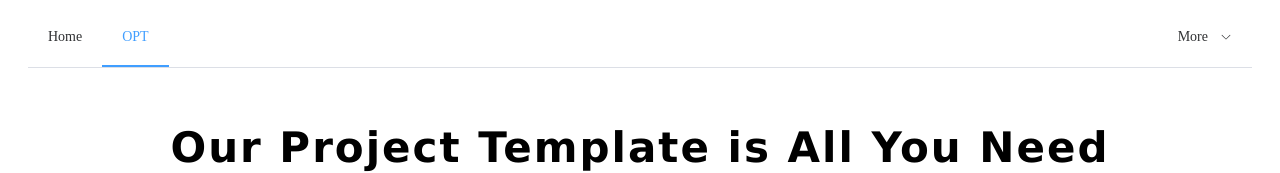
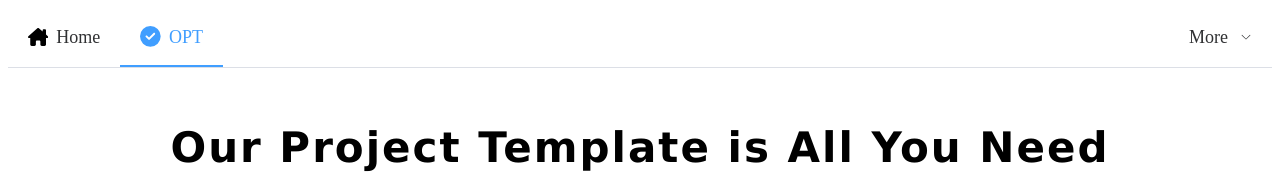
Before and after one commit to JunyaoHu/academic-project-page-template-vue, a Vue app: page / in a window 1280 px wide. Shown: the top 173 px of the page. Built offline with nearby package versions, Linux system fonts and the light colour scheme; a web font is replaced by a local one.

Commit message:
[Update] wider and fixed navigation with logo

```diff
--- a/src/App.vue
+++ b/src/App.vue
@@ -28,5 +28,8 @@ export default {
 </template>
 
 <style>
-
+.el-header {
+  padding: 0px;
+  height: 60px;
+}
 </style>
--- a/src/components/Header.vue
+++ b/src/components/Header.vue
@@ -5,10 +5,12 @@ export default {
         home: {
             name: "Home",
             link: "https://junyaohu.github.io/",
+            svg: '<svg xmlns="http://www.w3.org/2000/svg" height="1em" viewBox="0 0 576 512"><!--! Font Awesome Free 6.4.2 by @fontawesome - https://fontawesome.com License - https://fontawesome.com/license (Commercial License) Copyright 2023 Fonticons, Inc. --><path d="M543.8 287.6c17 0 32-14 32-32.1c1-9-3-17-11-24L512 185V64c0-17.7-14.3-32-32-32H448c-17.7 0-32 14.3-32 32v36.7L309.5 7c-6-5-14-7-21-7s-15 1-22 8L10 231.5c-7 7-10 15-10 24c0 18 14 32.1 32 32.1h32v69.7c-.1 .9-.1 1.8-.1 2.8V472c0 22.1 17.9 40 40 40h16c1.2 0 2.4-.1 3.6-.2c1.5 .1 3 .2 4.5 .2H160h24c22.1 0 40-17.9 40-40V448 384c0-17.7 14.3-32 32-32h64c17.7 0 32 14.3 32 32v64 24c0 22.1 17.9 40 40 40h24 32.5c1.4 0 2.8 0 4.2-.1c1.1 .1 2.2 .1 3.3 .1h16c22.1 0 40-17.9 40-40V455.8c.3-2.6 .5-5.3 .5-8.1l-.7-160.2h32z"/></svg>'
         },
         logo: {
             name: "OPT",
             link: "#",
+            svg: '<svg xmlns="http://www.w3.org/2000/svg" height="1.15em" viewBox="0 0 512 512"><!--! Font Awesome Free 6.4.2 by @fontawesome - https://fontawesome.com License - https://fontawesome.com/license (Commercial License) Copyright 2023 Fonticons, Inc. --><path d="M256 512A256 256 0 1 0 256 0a256 256 0 1 0 0 512zM369 209L241 337c-9.4 9.4-24.6 9.4-33.9 0l-64-64c-9.4-9.4-9.4-24.6 0-33.9s24.6-9.4 33.9 0l47 47L335 175c9.4-9.4 24.6-9.4 33.9 0s9.4 24.6 0 33.9z"/></svg>'
         },
     }
   }
@@ -16,6 +18,7 @@ export default {
 </script>
 
 <template>
+    <el-affix :offset="0">
     <el-menu
         default-active="1"
         class="el-menu-demo"
@@ -23,9 +26,11 @@ export default {
         :ellipsis="false"
     >
         <el-menu-item index="0">
+            <span class="btn_icon" v-html="home.svg"></span>
             <a :href=home.link>{{ home.name }} </a>
         </el-menu-item>
         <el-menu-item index="1">
+            <span class="btn_icon" v-html="logo.svg"></span>
             <a :href=logo.link>{{ logo.name }} </a>
         </el-menu-item>
         <div class="flex-grow" />
@@ -42,11 +47,17 @@ export default {
                 </el-sub-menu>
             </el-sub-menu>
     </el-menu>
+    </el-affix>
 </template>
 
 <style scoped>
+
 .flex-grow {
     flex-grow: 1;
+}
+
+li {
+    font-size: 18px;
 }
 
 a {
@@ -55,3 +66,30 @@ a {
 }
 
 </style>
+
+<style>
+.el-sub-menu__title {
+    font-size: 18px;
+}
+
+.el-affix--fixed {
+    box-shadow: 1px 2px 3px rgba(0, 0, 0, 0.2);
+}
+
+.el-affix--fixed>.el-menu {
+    background-color: rgb(250,250,250,0.9);
+}
+
+.btn_icon {
+    color: black;
+}
+
+.el-menu-item:hover {
+    fill: #409EFF;
+}
+
+.el-menu-item.is-active {
+    fill: #409EFF;
+}
+
+</style>
--- a/src/components/sections/Title.vue
+++ b/src/components/sections/Title.vue
@@ -43,25 +43,25 @@ export default {
           disabled: false,
           name: "Paper",
           link: "https://junyaohu.github.io/",
-          svg: '<svg xmlns="http://www.w3.org/2000/svg" height="1.5em" viewBox="0 0 512 512"><!--! Font Awesome Free 6.4.0 by @fontawesome - https://fontawesome.com License - https://fontawesome.com/license (Commercial License) Copyright 2023 Fonticons, Inc. --><style>svg{fill:#ebebeb}</style><path d="M0 64C0 28.7 28.7 0 64 0H224V128c0 17.7 14.3 32 32 32H384V304H176c-35.3 0-64 28.7-64 64V512H64c-35.3 0-64-28.7-64-64V64zm384 64H256V0L384 128zM176 352h32c30.9 0 56 25.1 56 56s-25.1 56-56 56H192v32c0 8.8-7.2 16-16 16s-16-7.2-16-16V448 368c0-8.8 7.2-16 16-16zm32 80c13.3 0 24-10.7 24-24s-10.7-24-24-24H192v48h16zm96-80h32c26.5 0 48 21.5 48 48v64c0 26.5-21.5 48-48 48H304c-8.8 0-16-7.2-16-16V368c0-8.8 7.2-16 16-16zm32 128c8.8 0 16-7.2 16-16V400c0-8.8-7.2-16-16-16H320v96h16zm80-112c0-8.8 7.2-16 16-16h48c8.8 0 16 7.2 16 16s-7.2 16-16 16H448v32h32c8.8 0 16 7.2 16 16s-7.2 16-16 16H448v48c0 8.8-7.2 16-16 16s-16-7.2-16-16V432 368z"/></svg>'
+          svg: '<svg xmlns="http://www.w3.org/2000/svg" height="1.5em" viewBox="0 0 512 512"><!--! Font Awesome Free 6.4.0 by @fontawesome - https://fontawesome.com License - https://fontawesome.com/license (Commercial License) Copyright 2023 Fonticons, Inc. --><path d="M0 64C0 28.7 28.7 0 64 0H224V128c0 17.7 14.3 32 32 32H384V304H176c-35.3 0-64 28.7-64 64V512H64c-35.3 0-64-28.7-64-64V64zm384 64H256V0L384 128zM176 352h32c30.9 0 56 25.1 56 56s-25.1 56-56 56H192v32c0 8.8-7.2 16-16 16s-16-7.2-16-16V448 368c0-8.8 7.2-16 16-16zm32 80c13.3 0 24-10.7 24-24s-10.7-24-24-24H192v48h16zm96-80h32c26.5 0 48 21.5 48 48v64c0 26.5-21.5 48-48 48H304c-8.8 0-16-7.2-16-16V368c0-8.8 7.2-16 16-16zm32 128c8.8 0 16-7.2 16-16V400c0-8.8-7.2-16-16-16H320v96h16zm80-112c0-8.8 7.2-16 16-16h48c8.8 0 16 7.2 16 16s-7.2 16-16 16H448v32h32c8.8 0 16 7.2 16 16s-7.2 16-16 16H448v48c0 8.8-7.2 16-16 16s-16-7.2-16-16V432 368z"/></svg>'
         },
         {
           disabled: true,
           name: "Demo (soon)",
           link: "#",
-          svg: '<svg xmlns="http://www.w3.org/2000/svg" height="1.5em" viewBox="0 0 512 512"><!--! Font Awesome Free 6.4.0 by @fontawesome - https://fontawesome.com License - https://fontawesome.com/license (Commercial License) Copyright 2023 Fonticons, Inc. --><style>svg{fill:#ebebeb}</style><path d="M234.5 5.7c13.9-5 29.1-5 43.1 0l192 68.6C495 83.4 512 107.5 512 134.6V377.4c0 27-17 51.2-42.5 60.3l-192 68.6c-13.9 5-29.1 5-43.1 0l-192-68.6C17 428.6 0 404.5 0 377.4V134.6c0-27 17-51.2 42.5-60.3l192-68.6zM256 66L82.3 128 256 190l173.7-62L256 66zm32 368.6l160-57.1v-188L288 246.6v188z"/></svg>'
+          svg: '<svg xmlns="http://www.w3.org/2000/svg" height="1.5em" viewBox="0 0 512 512"><!--! Font Awesome Free 6.4.0 by @fontawesome - https://fontawesome.com License - https://fontawesome.com/license (Commercial License) Copyright 2023 Fonticons, Inc. --><path d="M234.5 5.7c13.9-5 29.1-5 43.1 0l192 68.6C495 83.4 512 107.5 512 134.6V377.4c0 27-17 51.2-42.5 60.3l-192 68.6c-13.9 5-29.1 5-43.1 0l-192-68.6C17 428.6 0 404.5 0 377.4V134.6c0-27 17-51.2 42.5-60.3l192-68.6zM256 66L82.3 128 256 190l173.7-62L256 66zm32 368.6l160-57.1v-188L288 246.6v188z"/></svg>'
         },
         {
           disabled: true,
           name: "Video (soon)",
           link: "#",
-          svg: '<svg xmlns="http://www.w3.org/2000/svg" height="1.5em" viewBox="0 0 512 512"><!--! Font Awesome Free 6.4.0 by @fontawesome - https://fontawesome.com License - https://fontawesome.com/license (Commercial License) Copyright 2023 Fonticons, Inc. --><style>svg{fill:#ebebeb}</style><path d="M448 32H361.9l-1 1-127 127h92.1l1-1L453.8 32.3c-1.9-.2-3.8-.3-5.8-.3zm64 128V96c0-15.1-5.3-29.1-14-40l-104 104H512zM294.1 32H201.9l-1 1L73.9 160h92.1l1-1 127-127zM64 32C28.7 32 0 60.7 0 96v64H6.1l1-1 127-127H64zM512 192H0V416c0 35.3 28.7 64 64 64H448c35.3 0 64-28.7 64-64V192z"/></svg>'
+          svg: '<svg xmlns="http://www.w3.org/2000/svg" height="1.5em" viewBox="0 0 512 512"><!--! Font Awesome Free 6.4.0 by @fontawesome - https://fontawesome.com License - https://fontawesome.com/license (Commercial License) Copyright 2023 Fonticons, Inc. --><path d="M448 32H361.9l-1 1-127 127h92.1l1-1L453.8 32.3c-1.9-.2-3.8-.3-5.8-.3zm64 128V96c0-15.1-5.3-29.1-14-40l-104 104H512zM294.1 32H201.9l-1 1L73.9 160h92.1l1-1 127-127zM64 32C28.7 32 0 60.7 0 96v64H6.1l1-1 127-127H64zM512 192H0V416c0 35.3 28.7 64 64 64H448c35.3 0 64-28.7 64-64V192z"/></svg>'
         },
         {
           disabled: true,
           name: "Code (soon)",
           link: "#",
-          svg: '<svg xmlns="http://www.w3.org/2000/svg" height="1.5em" viewBox="0 0 384 512"><!--! Font Awesome Free 6.4.0 by @fontawesome - https://fontawesome.com License - https://fontawesome.com/license (Commercial License) Copyright 2023 Fonticons, Inc. --><style>svg{fill:#ebebeb}</style><path d="M64 0C28.7 0 0 28.7 0 64V448c0 35.3 28.7 64 64 64H320c35.3 0 64-28.7 64-64V160H256c-17.7 0-32-14.3-32-32V0H64zM256 0V128H384L256 0zM153 289l-31 31 31 31c9.4 9.4 9.4 24.6 0 33.9s-24.6 9.4-33.9 0L71 337c-9.4-9.4-9.4-24.6 0-33.9l48-48c9.4-9.4 24.6-9.4 33.9 0s9.4 24.6 0 33.9zM265 255l48 48c9.4 9.4 9.4 24.6 0 33.9l-48 48c-9.4 9.4-24.6 9.4-33.9 0s-9.4-24.6 0-33.9l31-31-31-31c-9.4-9.4-9.4-24.6 0-33.9s24.6-9.4 33.9 0z"/></svg>'
+          svg: '<svg xmlns="http://www.w3.org/2000/svg" height="1.5em" viewBox="0 0 384 512"><!--! Font Awesome Free 6.4.0 by @fontawesome - https://fontawesome.com License - https://fontawesome.com/license (Commercial License) Copyright 2023 Fonticons, Inc. --><path d="M64 0C28.7 0 0 28.7 0 64V448c0 35.3 28.7 64 64 64H320c35.3 0 64-28.7 64-64V160H256c-17.7 0-32-14.3-32-32V0H64zM256 0V128H384L256 0zM153 289l-31 31 31 31c9.4 9.4 9.4 24.6 0 33.9s-24.6 9.4-33.9 0L71 337c-9.4-9.4-9.4-24.6 0-33.9l48-48c9.4-9.4 24.6-9.4 33.9 0s9.4 24.6 0 33.9zM265 255l48 48c9.4 9.4 9.4 24.6 0 33.9l-48 48c-9.4 9.4-24.6 9.4-33.9 0s-9.4-24.6 0-33.9l31-31-31-31c-9.4-9.4-9.4-24.6 0-33.9s24.6-9.4 33.9 0z"/></svg>'
         },
       ],
     }
@@ -164,4 +164,7 @@ a.btn_link {
   font-size: 20px;
 }
 
+.el-button .btn_icon {
+  fill:#ebebeb;
+}
 </style>
```
